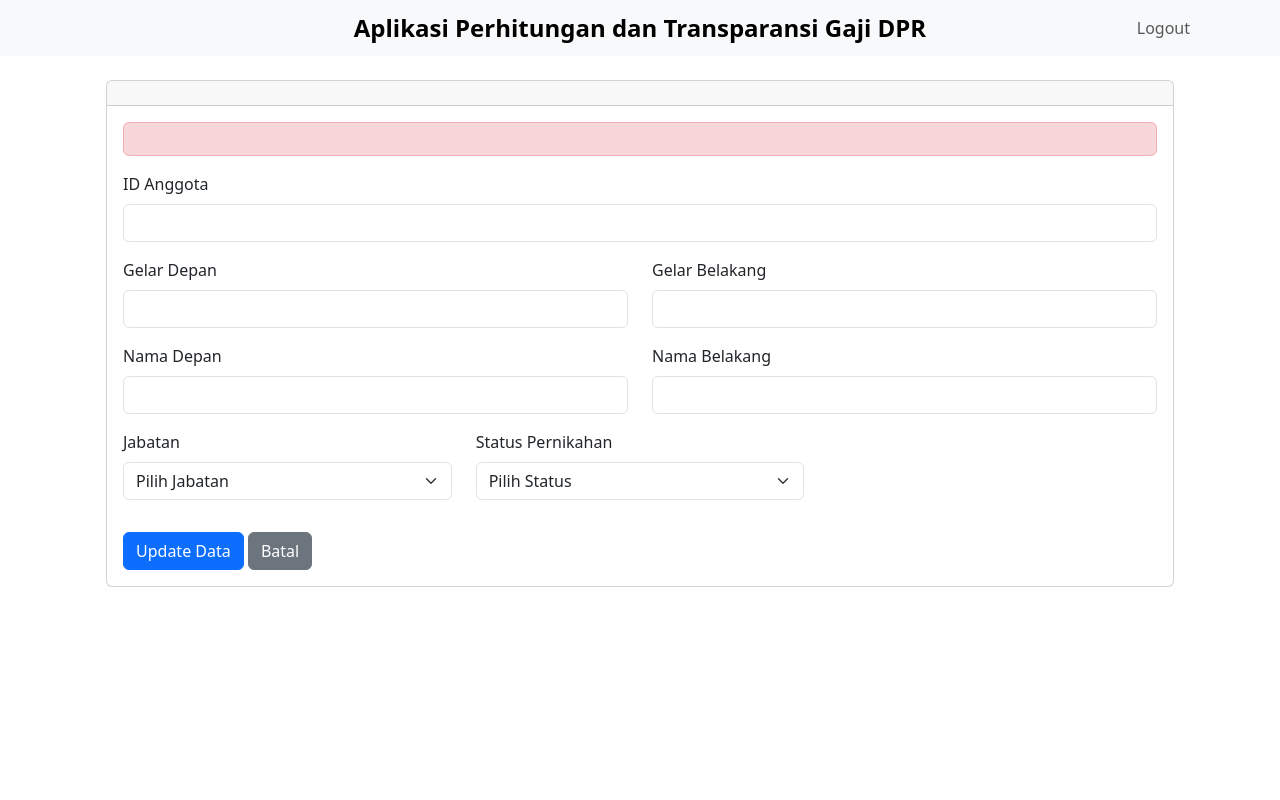
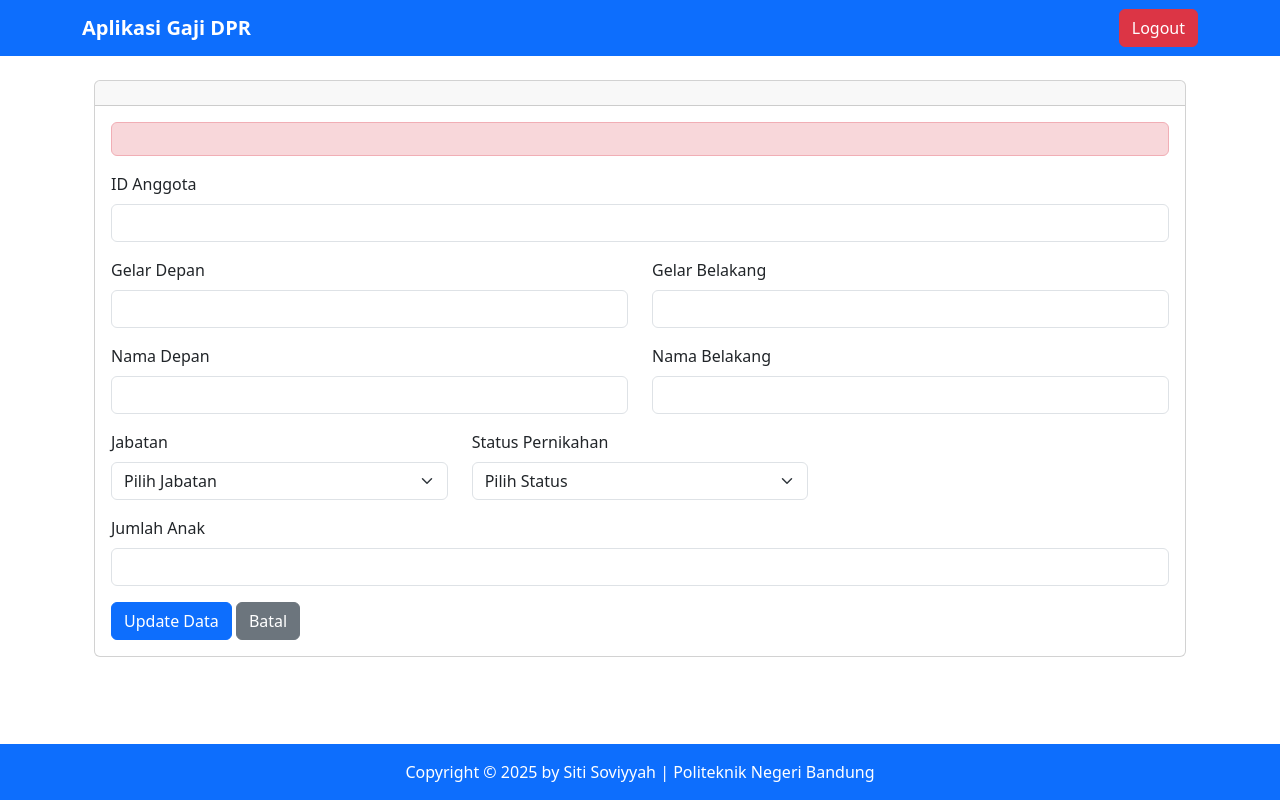
Before and after one commit to nsitizen/Apk_Gaji_DPR, a CodeIgniter 4 app: the page made by app/Views/admin/anggota/edit.php in a window 1280 px wide. Run offline with PHP 8.4 and a stand-in for CodeIgniter, Linux system fonts and the light colour scheme; the template is opened without the code that fills it, so the values that code supplies are empty; some libraries are stand-ins or nearby versions.

Commit message:
Perbaikan untuk tampilan halaman login, dashboard, dan tiap navigasi. Perbaikan juga di tampilan daftar anggota, serta penambahan kolom jumlah anak.

```diff
--- a/app/Controllers/Admin/AnggotaController.php
+++ b/app/Controllers/Admin/AnggotaController.php
@@ -58,6 +58,7 @@ class AnggotaController extends BaseController
             'nama_belakang' => 'required|alpha_space',
             'jabatan' => 'required',
             'status_pernikahan' => 'required',
+            'jumlah_anak' => 'required'
         ];
 
         if (!$this->validate($rules)) {
--- a/app/Models/AnggotaModel.php
+++ b/app/Models/AnggotaModel.php
@@ -16,5 +16,6 @@ class AnggotaModel extends Model
         'gelar_belakang',
         'jabatan',
         'status_pernikahan',
+        'jumlah_anak'
     ];
 }
--- a/app/Views/admin/anggota/edit.php
+++ b/app/Views/admin/anggota/edit.php
@@ -79,6 +79,11 @@
                     </div>
                 </div>
 
+                <div class="mb-3">
+                    <label for="jumlah_anak" class="form-label">Jumlah Anak</label>
+                    <input type="number" class="form-control" id="jumlah_anak" name="jumlah_anak" value="<?= esc($anggota['jumlah_anak']) ?>" required>
+                </div>
+
                 <div class="mt-3">
                     <button type="submit" class="btn btn-primary">Update Data</button>
                     <a href="<?= site_url('admin/anggota') ?>" class="btn btn-secondary">Batal</a>
--- a/app/Views/admin/anggota/new.php
+++ b/app/Views/admin/anggota/new.php
@@ -83,6 +83,11 @@
                     </div>
                 </div>
 
+                <div class="mb-3">
+                    <label for="jumlah_anak" class="form-label">Jumlah Anak</label>
+                    <input type="number" class="form-control" id="jumlah_anak" name="jumlah_anak" value="<?= old('jumlah_anggota') ?>" required>
+                </div>
+
                 <div class="mt-3">
                     <button type="submit" class="btn btn-primary">Simpan Data</button>
                     <a href="<?= site_url('admin/anggota') ?>" class="btn btn-secondary">Batal</a>
--- a/app/Views/admin/anggota/show.php
+++ b/app/Views/admin/anggota/show.php
@@ -12,6 +12,7 @@
                 <li class="list-group-item"><strong>ID Anggota:</strong> <?= esc($anggota['id_anggota']) ?></li>
                 <li class="list-group-item"><strong>Jabatan:</strong> <?= esc($anggota['jabatan']) ?></li>
                 <li class="list-group-item"><strong>Status Pernikahan:</strong> <?= esc($anggota['status_pernikahan']) ?></li>
+                <li class="list-group-item"><strong>Jumlah Anak:</strong> <?= esc($anggota['jumlah_anak']) ?></li>
             </ul>
         </div>
         <div class="card-footer">
--- a/app/Views/public/anggota/index.php
+++ b/app/Views/public/anggota/index.php
@@ -4,8 +4,8 @@
 <div class="container">
     <h2><?= esc($title) ?></h2>
     <div class="table-responsive">
-        <table class="table table-bordered">
-            <thead>
+        <table class="table table-bordered table-hover">
+            <thead class="table-light">
                 <tr>
                     <th>Nama Lengkap</th>
                     <th>Jabatan</th>
@@ -19,7 +19,6 @@
                     <td><?= esc($item['jabatan']) ?></td>
                     <td>
                         <a href="<?= site_url('public/anggota/' . $item['id_anggota']) ?>" class="btn btn-info btn-sm">Detail</a>
-                    </td>
                 </tr>
                 <?php endforeach; ?>
             </tbody>
--- a/app/Views/public/anggota/show.php
+++ b/app/Views/public/anggota/show.php
@@ -12,6 +12,7 @@
                 <li class="list-group-item"><strong>ID Anggota:</strong> <?= esc($anggota['id_anggota']) ?></li>
                 <li class="list-group-item"><strong>Jabatan:</strong> <?= esc($anggota['jabatan']) ?></li>
                 <li class="list-group-item"><strong>Status Pernikahan:</strong> <?= esc($anggota['status_pernikahan']) ?></li>
+                <li class="list-group-item"><strong>Jumlah Anak:</strong> <?= esc($anggota['jumlah_anak']) ?></li>
             </ul>
         </div>
         <div class="card-footer">
--- a/app/Views/templates/footer.php
+++ b/app/Views/templates/footer.php
@@ -1,4 +1,5 @@
-</div> <script src="https://cdn.jsdelivr.net/npm/bootstrap@5.3.2/dist/js/bootstrap.bundle.min.js"></script>
-    <script src="/assets/js/app.js"></script>
-</body>
-</html>
+<footer class="bg-primary text-center text-white py-3 mt-auto">
+    <div class="container">
+        <p class="mb-0">Copyright &copy; <?= date('Y') ?> by Siti Soviyyah | Politeknik Negeri Bandung</p>
+    </div>
+</footer>
--- a/app/Views/templates/header.php
+++ b/app/Views/templates/header.php
@@ -1,43 +1,33 @@
-<!DOCTYPE html>
-<html lang="en">
-<head>
-    <meta charset="UTF-8">
-    <meta name="viewport" content="width=device-width, initial-scale=1.0">
-    <title>Aplikasi Gaji DPR</title>
-    <link href="https://cdn.jsdelivr.net/npm/bootstrap@5.3.2/dist/css/bootstrap.min.css" rel="stylesheet">
-</head>
-<body>
-    <nav class="navbar navbar-expand-lg bg-body-tertiary">
-        <div class="container">
-            <a class="navbar-brand fw-bold fs-4 position-absolute start-50 translate-middle-x" href="#">Aplikasi Perhitungan dan Transparansi Gaji DPR</a>
-            <div class="collapse navbar-collapse">
-                <ul class="navbar-nav ms-auto mb-2 mb-lg-0">
-                    <?php if (session()->get('isLoggedIn')): ?>
-                        <li class="nav-item">
-                            <a class="nav-link" href="<?= site_url('logout') ?>">Logout</a>
-                        </li>
+<nav class="navbar navbar-expand-lg navbar-dark bg-primary">
+    <div class="container">
+
+        <?php if (!session()->get('isLoggedIn')): // JIKA BELUM LOGIN ?>
+
+            <a class="navbar-brand fw-bold mx-auto" href="#">Aplikasi Gaji DPR</a>
+
+        <?php else: // JIKA SUDAH LOGIN ?>
+
+            <a class="navbar-brand fw-bold" href="#">Aplikasi Gaji DPR</a>
+            <button class="navbar-toggler" type="button" data-bs-toggle="collapse" data-bs-target="#navbarNav">
+                <span class="navbar-toggler-icon"></span>
+            </button>
+            <div class="collapse navbar-collapse" id="navbarNav">
+                <ul class="navbar-nav ms-auto">
+                    <?php if (session()->get('role') == 'Admin'): ?>
+                        <li class="nav-item"><a class="nav-link" href="<?= site_url('admin/dashboard') ?>">Dashboard</a></li>
+                        <li class="nav-item"><a class="nav-link" href="<?= site_url('admin/anggota') ?>">Kelola Anggota</a></li>
+                        <li class="nav-item"><a class="nav-link" href="<?= site_url('admin/komponengaji') ?>">Kelola Komponen Gaji</a></li>
+                        <li class="nav-item"><a class="nav-link" href="<?= site_url('admin/penggajian') ?>">Kelola Penggajian</a></li>
+                    <?php elseif (session()->get('role') == 'Public'): ?>
+                        <li class="nav-item"><a class="nav-link" href="<?= site_url('public/dashboard') ?>">Dashboard</a></li>
+                        <li class="nav-item"><a class="nav-link" href="<?= site_url('public/anggota') ?>">Lihat Anggota</a></li>
+                        <li class="nav-item"><a class="nav-link" href="<?= site_url('public/penggajian') ?>">Lihat Penggajian</a></li>
                     <?php endif; ?>
-                    <?php if (session()->get('role') == 'Admin'): ?>
-                            <li class="nav-item">
-                                <a class="nav-link" href="<?= site_url('admin/dashboard') ?>">Dashboard</a>
-                            </li>
-                            <li class="nav-item">
-                                <a class="nav-link" href="<?= site_url('admin/anggota') ?>">Kelola Anggota</a>
-                            </li>
-                            <li class="nav-item">
-                                <a class="nav-link" href="<?= site_url('admin/komponengaji') ?>">Kelola Komponen Gaji</a>
-                            </li>
-                        <?php elseif (session()->get('role') == 'Public'): ?>
-                            <li class="nav-item">
-                                <a class="nav-link" href="<?= site_url('public/dashboard') ?>">Dashboard</a>
-                            </li>
-                            <li class="nav-item">
-                                <a class="nav-link" href="<?= site_url('public/anggota') ?>">Lihat Anggota</a>
-                            </li>
-                    <?php endif; ?>
+                    <li class="nav-item"><a class="btn btn-danger ms-2" href="<?= site_url('logout') ?>">Logout</a></li>
                 </ul>
             </div>
-        </div>
-    </nav>
 
-    <div class="container mt-4">
+        <?php endif; ?>
+
+    </div>
+</nav>
--- a/app/Views/templates/main.php
+++ b/app/Views/templates/main.php
@@ -1,21 +1,20 @@
 <!DOCTYPE html>
-<html lang="en">
+<html lang="en" class="h-100">
 <head>
     <meta charset="UTF-8">
     <meta name="viewport" content="width=device-width, initial-scale=1.0">
-    <title>Aplikasi Perhitungan dan Transparansi Gaji DPR</title>
+    <title>Aplikasi Gaji DPR</title>
     <link href="https://cdn.jsdelivr.net/npm/bootstrap@5.3.2/dist/css/bootstrap.min.css" rel="stylesheet">
 </head>
-<body>
+<body class="d-flex flex-column h-100">
 
     <?php?>
     <?= $this->include('templates/header') ?>
 
-    <main class="container mt-4">
-
-        <?php?>
-        <?= $this->renderSection('content') ?>
-
+    <main class="flex-shrink-0">
+        <div class="container mt-4">
+            <?= $this->renderSection('content') ?>
+        </div>
     </main>
 
     <?php?>
```
Also changed, not shown: app/Views/admin/dashboard.php (+13 -4 lines), app/Views/login.php (+5 -5 lines), app/Views/public/dashboard.php (+13 -4 lines).
